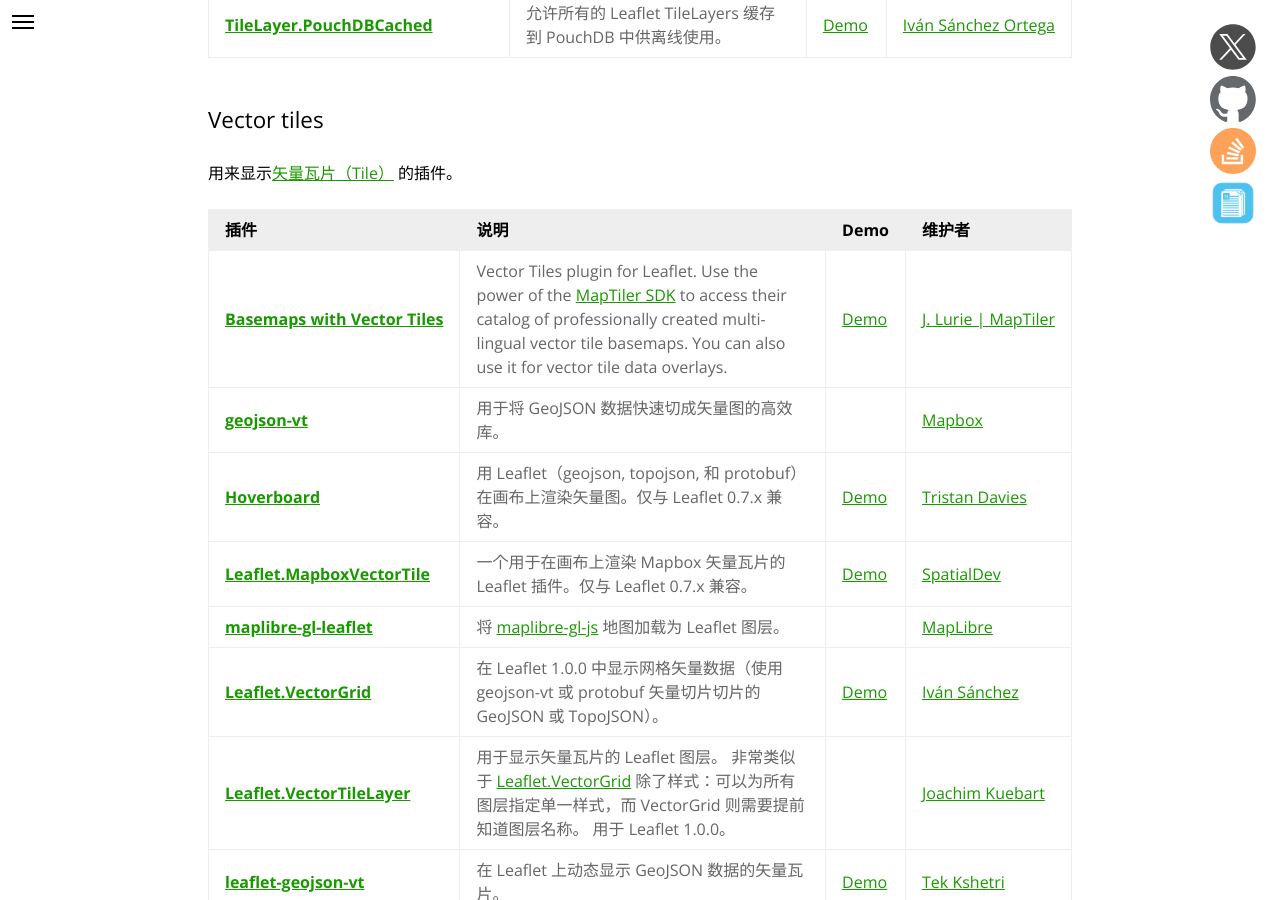
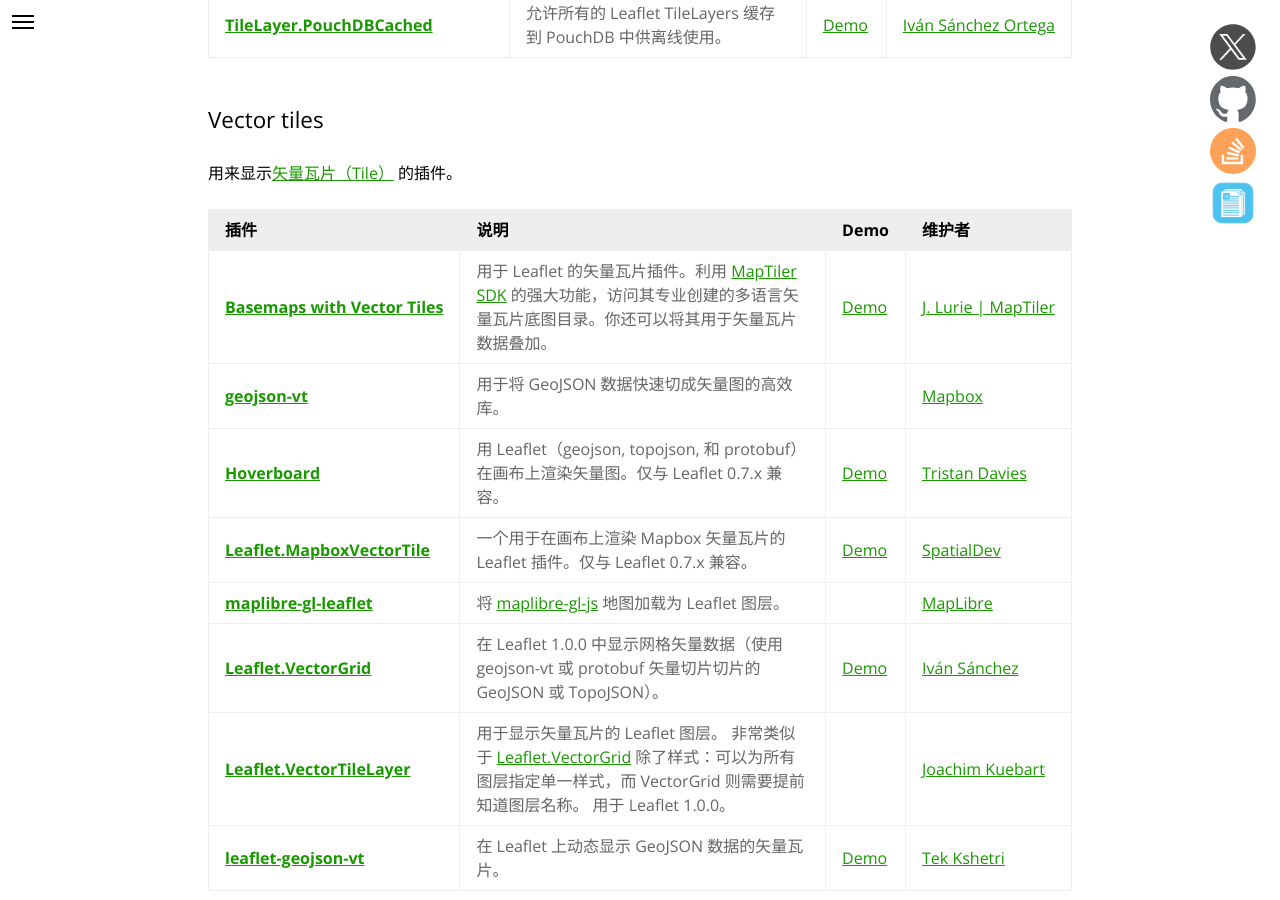
Before and after one commit to NICEXAI/leaflet_zh, a Jekyll site: the page built from plugins.md, in a window 1280 px wide and 900 px high, scrolled down 7460 px. Built offline with Jekyll 4.4.1, drawn with Linux system fonts in a browser that asks for light colours.

Commit message:
- 对 Basemaps with Vector Tiles 板块内的文档进行翻译

```diff
--- a/_plugins/vector-tiles/basemaps-leaflet-maptilersdk.md
+++ b/_plugins/vector-tiles/basemaps-leaflet-maptilersdk.md
@@ -9,4 +9,4 @@
 compatible-v1: true
 ---
 
-Vector Tiles plugin for Leaflet. Use the power of the [MapTiler SDK](https://docs.maptiler.com/sdk-js/) to access their catalog of professionally created multi-lingual vector tile basemaps. You can also use it for vector tile data overlays.
+用于 Leaflet 的矢量瓦片插件。利用 [MapTiler SDK](https://docs.maptiler.com/sdk-js/) 的强大功能，访问其专业创建的多语言矢量瓦片底图目录。你还可以将其用于矢量瓦片数据叠加。
```
